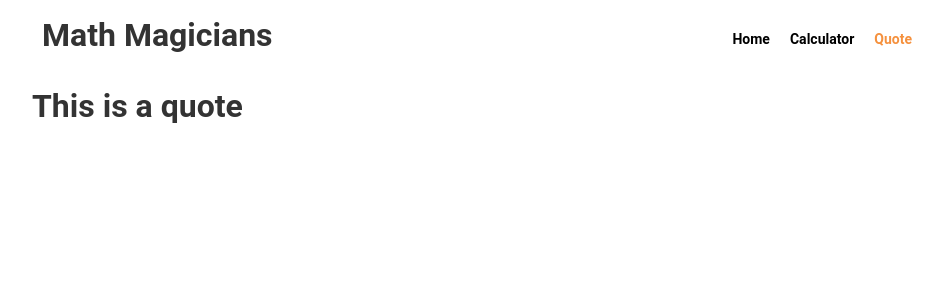
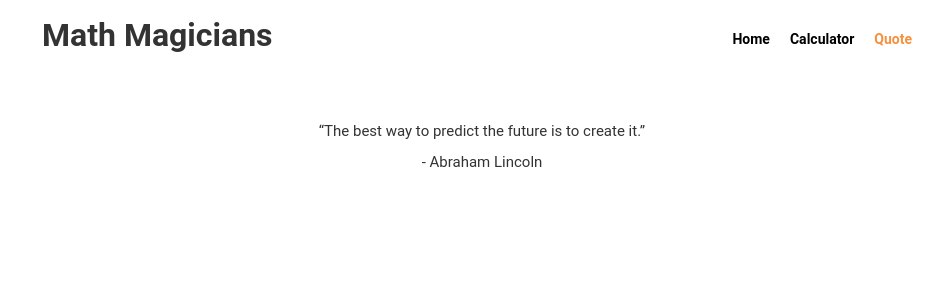
Before and after one commit to kelvinbush/math-magicians, a React (Create React App) app: page /quote in a window 1280 px wide. Shown: the top 300 px of the page, without its empty margins (158-1101 px from the left). Built offline with nearby package versions, Linux system fonts and the light colour scheme.

Commit message:
set up quote component

```diff
--- a/src/components/Quote.js
+++ b/src/components/Quote.js
@@ -1,7 +1,12 @@
 import React from 'react';
 
 function Quote() {
-  return <h1>This is a quote</h1>;
+  return (
+    <div className="quote">
+      <p>“The best way to predict the future is to create it.”</p>
+      <p>- Abraham Lincoln</p>
+    </div>
+  );
 }
 
 export default Quote;
--- a/src/index.scss
+++ b/src/index.scss
@@ -136,11 +136,24 @@
 
 .home {
   text-align: center;
+  padding: 1rem;
 
   h3 {
+    font-size: 2.4rem;
+    font-weight: 400;
     margin-bottom: 1rem;
   }
 
+  p {
+    line-height: 1.4;
+    font-size: 1.5rem;
+    padding-bottom: 1rem;
+  }
+}
+
+.quote {
+  margin-top: 4rem;
+  text-align: center;
   padding: 1rem;
 
   p {
```
